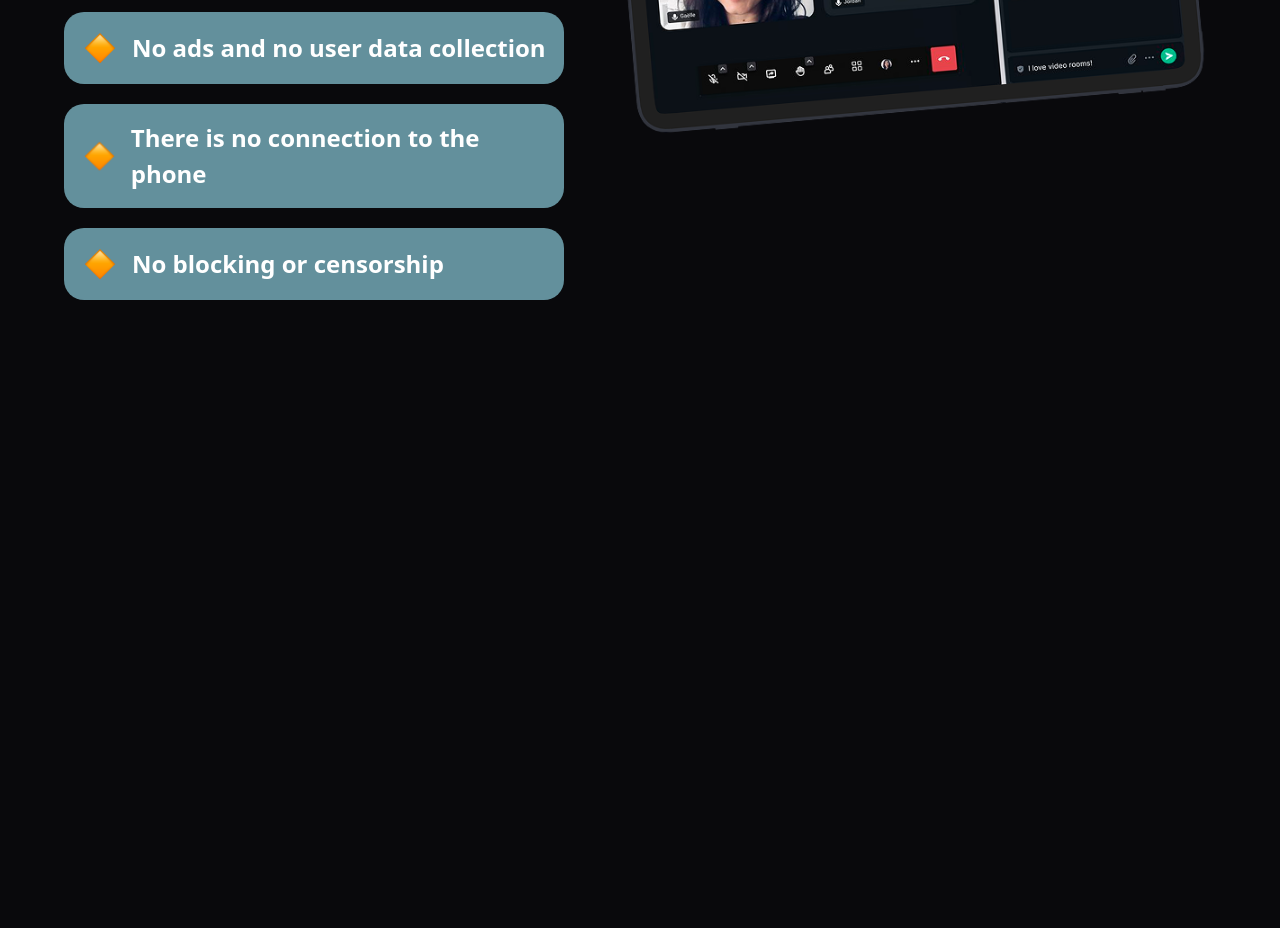
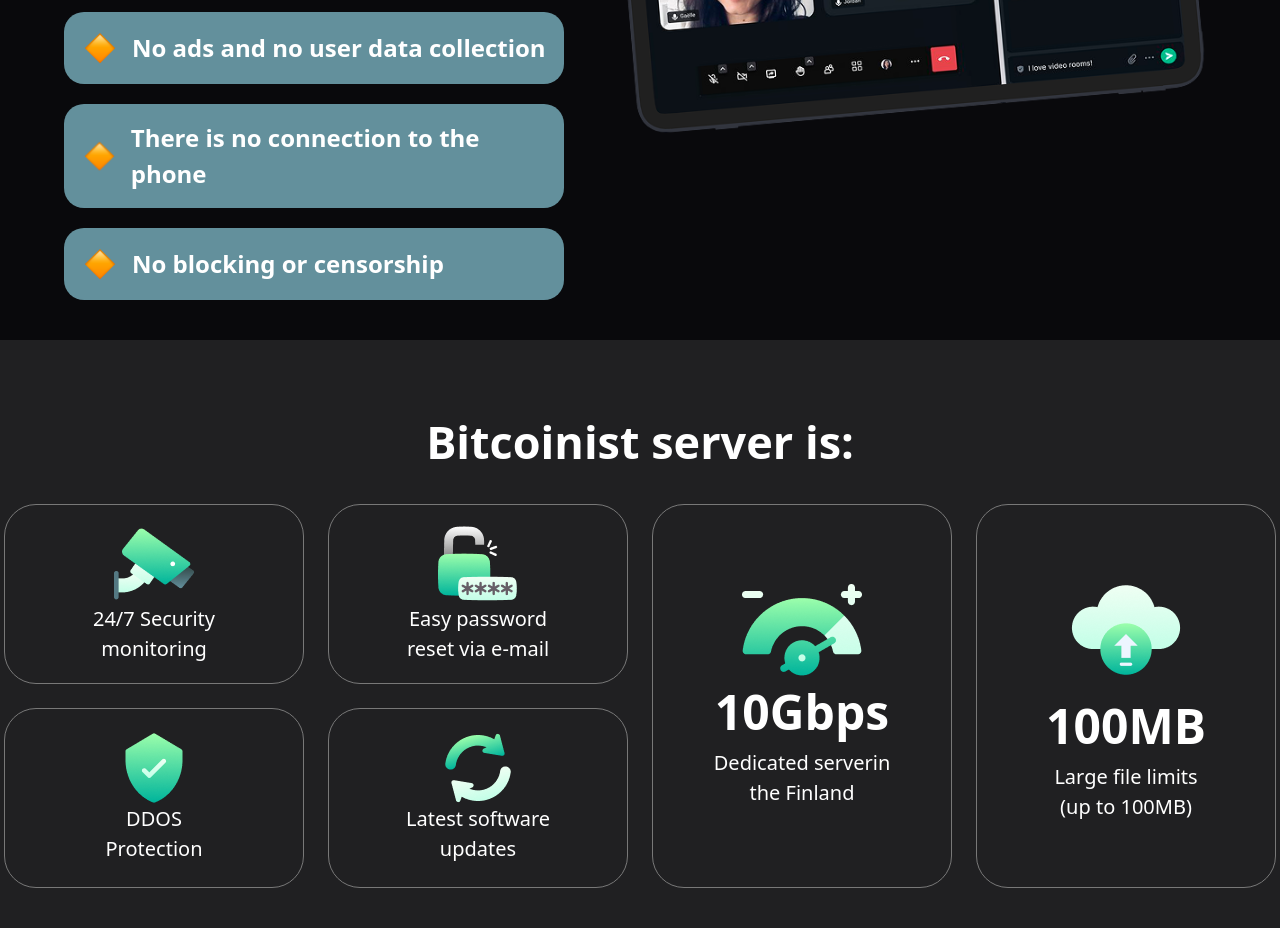
Before and after one commit to bahtierpulotov/homework15, a website: page src/index.html in a window 1280 px wide. Shown: the part 1757-2685 px from the top of the page. Before the commit the page ends 2057 px from the top, so only its background shows below. Drawn offline with nearby package versions, Linux system fonts and the light colour scheme; files that its build step writes are made by us from their sources.

Commit message:
4 section

```diff
--- a/src/index.html
+++ b/src/index.html
@@ -37,10 +37,11 @@
                 <div><img src="./Group 142317.png" alt=""></div>
             </div>
         </section>
-        <section class="max-w-300 m-auto w-[90%] flex flex-col xl:flex-row-reverse gap-10">
+        <section class="max-w-300 m-auto w-[90%] flex flex-col pb-10 xl:flex-row-reverse gap-10">
             <div><img src="./02 1.png" alt=""></div>
             <div>
-                <p class="text-white text-center xl:text-start text-[34px] xl:text-[45px] font-bold py-7">Matrix protocol is:</p>
+                <p class="text-white text-center xl:text-start text-[34px] xl:text-[45px] font-bold py-7">Matrix
+                    protocol is:</p>
                 <div class="flex flex-col gap-5">
                     <div class="flex gap-3 items-center p-4 w-full xl:w-125 bg-[#63909C] rounded-[20px]">
                         <div><img src="./🔸.png" alt=""></div>
@@ -48,15 +49,18 @@
                     </div>
                     <div class="flex gap-3 items-center p-4 w-full xl:w-125 bg-[#63909C] rounded-[20px]">
                         <div><img class="xl:w-17 w-23" src="./🔸.png" alt=""></div>
-                        <p class="font-semibold text-white text-[20px] xl:text-[24px]">End-to-end encryption of correspondence and video calls by default</p>
+                        <p class="font-semibold text-white text-[20px] xl:text-[24px]">End-to-end encryption of
+                            correspondence and video calls by default</p>
                     </div>
                     <div class="flex gap-3 items-center p-4 w-full xl:w-125 bg-[#63909C] rounded-[20px]">
                         <div><img src="./🔸.png" alt=""></div>
-                        <p class="font-semibold text-white text-[20px] xl:text-[24px]">No ads and no user data collection</p>
+                        <p class="font-semibold text-white text-[20px] xl:text-[24px]">No ads and no user data
+                            collection</p>
                     </div>
                     <div class="flex gap-3 items-center p-4 w-full xl:w-125 bg-[#63909C] rounded-[20px]">
                         <div><img src="./🔸.png" alt=""></div>
-                        <p class="font-semibold text-white text-[20px] xl:text-[24px]">There is no connection to the phone</p>
+                        <p class="font-semibold text-white text-[20px] xl:text-[24px]">There is no connection to the
+                            phone</p>
                     </div>
                     <div class="flex gap-3 items-center p-4 w-full xl:w-125 bg-[#63909C] rounded-[20px]">
                         <div><img src="./🔸.png" alt=""></div>
@@ -65,6 +69,39 @@
                 </div>
             </div>
         </section>
+        <section class="w-full py-10 bg-[#98959529] flex flex-col items-center">
+            <p class="text-white text-center text-[34px] xl:text-[45px] font-bold py-7">Bitcoinist server is:</p>
+            <section
+                class="grid grid-cols-[repeat(2,188px)] grid-rows-[repeat(4,130px)] xl:grid-cols-[repeat(4,300px)] xl:grid-rows-[repeat(2,180px)] gap-6 m-auto">
+                <div class="rounded-4xl border border-[#787878] flex flex-col items-center justify-center">
+                    <div><img src="./Frame (28).png" alt=""></div>
+                    <p class="text-center text-white text-[13px] xl:text-[20px]">24/7 Security <br> monitoring</p>
+                </div>
+                <div class="rounded-4xl border border-[#787878] flex flex-col items-center justify-center">
+                    <div><img src="./Frame (29).png" alt=""></div>
+                    <p class="text-center text-white text-[13px] xl:text-[20px]">Easy password <br> reset via e-mail</p>
+                </div>
+                <div class="rounded-4xl border border-[#787878] row-start-3 row-end-5 xl:row-start-1 xl:row-end-3 xl:col-start-4 flex flex-col items-center justify-center">
+                    <div><img src="./Frame (32).png" alt=""></div>
+                    <p class="text-white font-black text-[48px]">100MB</p>
+                    <p class="text-center text-white text-[13px] xl:text-[20px]">Large file limits <br>(up to 100MB)</p>
+
+                </div>
+                <div class="rounded-4xl border border-[#787878] row-start-3 row-end-5 xl:row-start-1 xl:row-end-3 xl:col-start-3 flex flex-col items-center justify-center">
+                     <div><img src="./Group (2).png" alt=""></div>
+                    <p class="text-white font-black text-[48px]">10Gbps</p>
+                    <p class="text-center text-white text-[13px] xl:text-[20px]">Dedicated serverin <br> the Finland</p>
+                </div>
+                <div class="rounded-4xl border border-[#787878] flex flex-col items-center justify-center">
+                    <div><img src="./Frame (30).png" alt=""></div>
+                    <p class="text-center text-white text-[13px] xl:text-[20px]">DDOS <br> Protection</p>
+                </div>
+                <div class="rounded-4xl border border-[#787878] flex flex-col items-center justify-center">
+                    <div><img src="./Frame (31).png" alt=""></div>
+                    <p class="text-center text-white text-[13px] xl:text-[20px]">Latest software <br> updates</p>
+                </div>
+            </section>
+        </section>
     </main>
 </body>
 
```
Also changed, not shown: src/Frame (28).png (added), src/Frame (29).png (added), src/Frame (30).png (added), src/Frame (31).png (added), src/Frame (32).png (added), src/Group (2).png (added).
